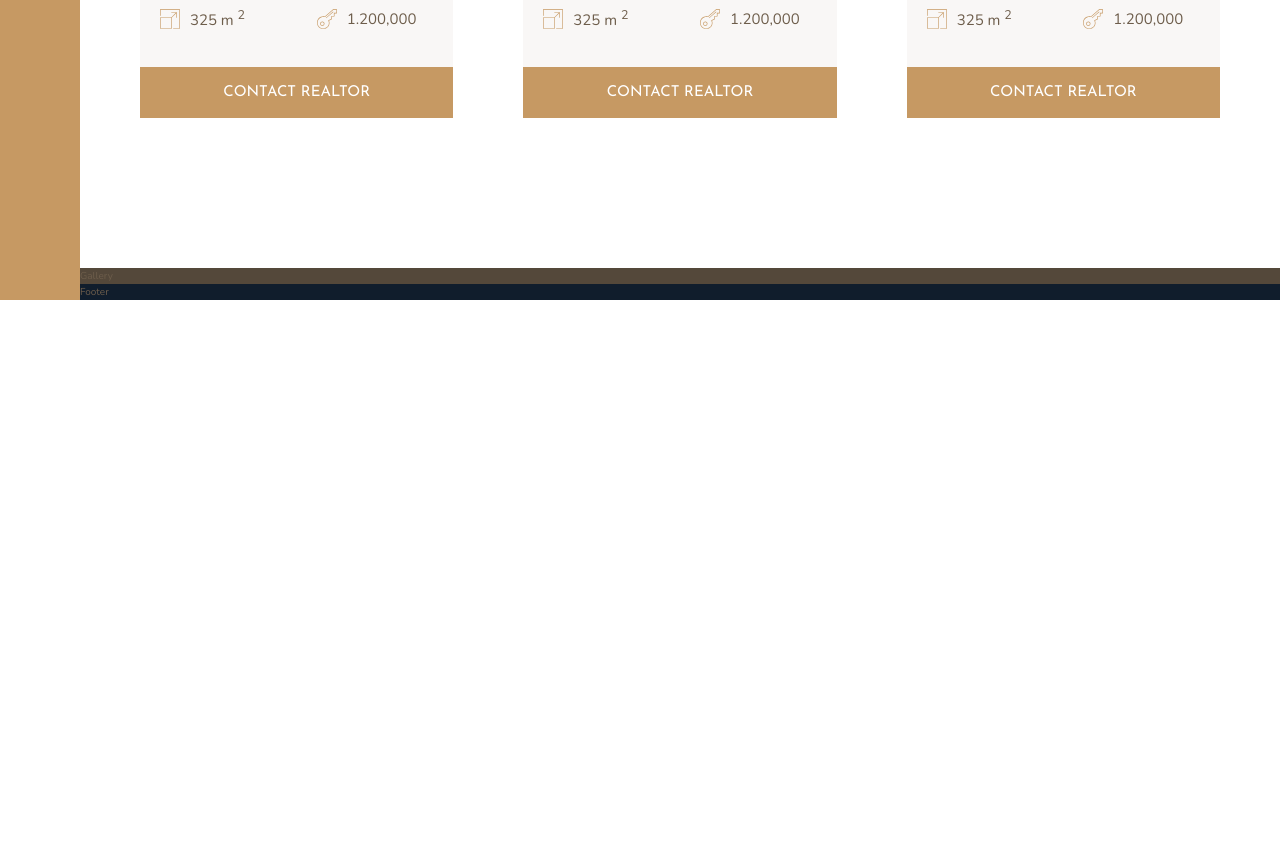
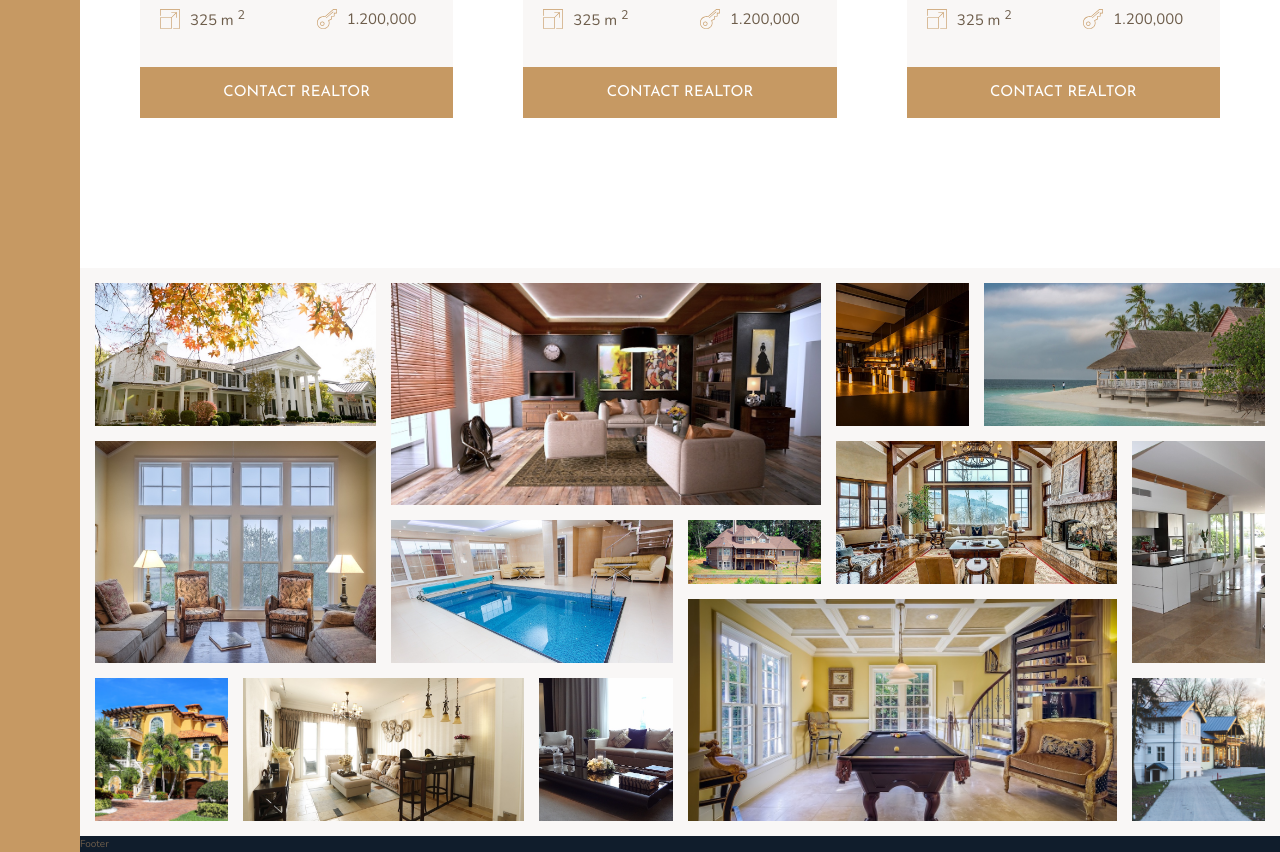
Before and after one commit to AnnaVih/Nexter, a website: page index.html in a window 1280 px wide. Shown: the part 2967-3819 px from the top of the page. Before the commit the page ends 3267 px from the top, so only its background shows below. Drawn offline with nearby package versions, Linux system fonts and the light colour scheme.

Commit message:
implement gallery

```diff
--- a/index.html
+++ b/index.html
@@ -292,7 +292,52 @@
     </div>
 
     <div class="gallery">
-        Gallery
+        <figure class="gallery__item gallery__item--1">
+            <img src="img/gal-1.jpeg" alt="Gallery image" class="gallery__img">
+        </figure>
+        <figure class="gallery__item gallery__item--2">
+            <img src="img/gal-2.jpeg" alt="Gallery image" class="gallery__img">
+        </figure>
+        <figure class="gallery__item gallery__item--3">
+            <img src="img/gal-3.jpeg" alt="Gallery image" class="gallery__img">
+        </figure>
+        <figure class="gallery__item gallery__item--4">
+            <img src="img/gal-4.jpeg" alt="Gallery image" class="gallery__img">
+        </figure>
+        <figure class="gallery__item gallery__item--5">
+            <img src="img/gal-5.jpeg" alt="Gallery image" class="gallery__img">
+        </figure>
+        <figure class="gallery__item gallery__item--6">
+            <img src="img/gal-6.jpeg" alt="Gallery image" class="gallery__img">
+        </figure>
+        <figure class="gallery__item gallery__item--6">
+            <img src="img/gal-6.jpeg" alt="Gallery image" class="gallery__img">
+        </figure>
+        <figure class="gallery__item gallery__item--7">
+            <img src="img/gal-7.jpeg" alt="Gallery image" class="gallery__img">
+        </figure>
+        <figure class="gallery__item gallery__item--8">
+            <img src="img/gal-8.jpeg" alt="Gallery image" class="gallery__img">
+        </figure>
+        <figure class="gallery__item gallery__item--9">
+            <img src="img/gal-9.jpeg" alt="Gallery image" class="gallery__img">
+        </figure>
+        <figure class="gallery__item gallery__item--10">
+            <img src="img/gal-10.jpeg" alt="Gallery image" class="gallery__img">
+        </figure>
+        <figure class="gallery__item gallery__item--11">
+            <img src="img/gal-11.jpeg" alt="Gallery image" class="gallery__img">
+        </figure>
+        <figure class="gallery__item gallery__item--12">
+            <img src="img/gal-12.jpeg" alt="Gallery image" class="gallery__img">
+        </figure>
+        <figure class="gallery__item gallery__item--13">
+            <img src="img/gal-13.jpeg" alt="Gallery image" class="gallery__img">
+        </figure>
+        <figure class="gallery__item gallery__item--14">
+            <img src="img/gal-14.jpeg" alt="Gallery image" class="gallery__img">
+        </figure>
+
     </div>
 
     <div class="footer">
--- a/sass/_gallery.scss
+++ b/sass/_gallery.scss
@@ -1,4 +1,81 @@
 .gallery {
-    background-color: $color-grey-dark-1;
+    background-color: $color-grey-light-1;
+    display: grid;
     grid-column: full-start / full-end;
+    grid-template-columns: repeat(8, 1fr);
+    grid-template-rows: repeat(7, 5vw);
+    grid-gap: 1.5rem;
+    padding: 1.5rem;
+
+    &__item {
+        &--1 {
+            grid-row: 1 / span 2;
+            grid-column: 1 / span 2;
+        }
+        &--2 {
+            grid-row: 1 / span 3;
+            grid-column: 3 / span 3;
+        }
+        &--3 {
+            grid-row: 1 / span 2;
+            grid-column: 6 / 7;
+        }
+        &--4 {
+            grid-row: 1 / span 2;
+            grid-column: 7 / -1;
+        }
+        &--5 {
+            grid-row: 3 / span 3;
+            grid-column: 1 / span 2;
+        }
+        &--6 {
+            grid-row: 4 / span 2;
+            grid-column: 3 / span 2;
+        }
+        &--7 {
+            grid-row: 4 / 5;
+            grid-column: 5 / 6;
+        }
+        &--8 {
+            grid-row: 3 / span 2;
+            grid-column: 6 / span 2;
+        }
+
+        &--9 {
+            grid-row: 3 / span 3;
+            grid-column: 8 / -1;
+        }
+
+        &--10 {
+            grid-row: 6 / span 2;
+            grid-column: 1 / 2;
+        }
+
+        &--11 {
+            grid-row: 6 / span 2;
+            grid-column: 2 / span 2;
+        }
+
+        &--12 {
+            grid-row: 6 / span 2;
+            grid-column: 4 / 5;
+        }
+
+        &--13 {
+            grid-row: 5 / span 3;
+            grid-column: 5 / span 3;
+        }
+
+        &--14 {
+            grid-row: 6 / span 2;
+            grid-column: 8 / -1;
+        }
+    }
+
+    &__img {
+        width: 100%;
+        height: 100%;
+        display: block;
+        object-fit: cover;
+    }
 }
```
Also changed, not shown: css/style.css.
